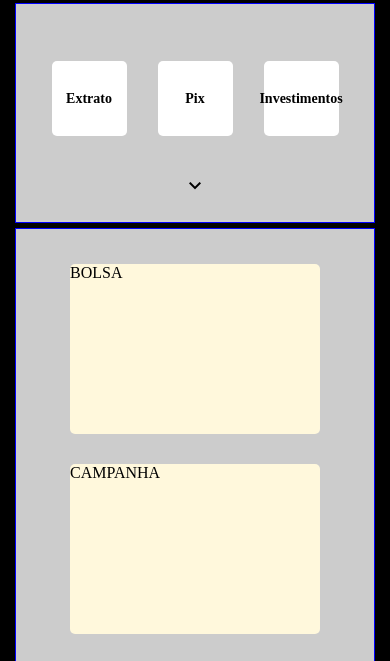
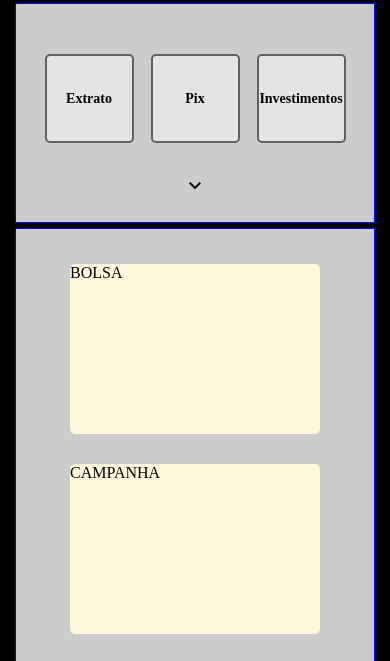
Before and after one commit to Tiago-Viniciuss/ultra-bank, a plain HTML site: page home.html in a window 390 px wide. Shown: the part 157-818 px from the top of the page. Drawn offline with nearby package versions, Linux system fonts and the light colour scheme; files that its build step writes are made by us from their sources.

Commit message:
Update mobile.css

```diff
--- a/estilos-gerais/mobile.css
+++ b/estilos-gerais/mobile.css
@@ -98,12 +98,13 @@ body {
 }
 
 .operaçoes {
-    width: 75px;
-    height: 75px;
-    background-color: white;
+    width: 85px;
+    height: 85px;
+    background-color: rgb(228, 228, 228);
     display: flex;
     justify-content: center;
     align-items: center;
+    border: 2px solid rgb(96, 96, 96);
     border-radius: 5px;
 }
 
@@ -124,11 +125,12 @@ body {
 .operaçoesplus {
     width: 85px;
     height: 85px;
-    background-color: white;
+    background-color: rgb(228, 228, 228);
     display: flex;
     justify-content: space-around;
     align-items: center;
     border-radius: 5px;
+    border: 2px solid grey;
 }
 
 .operaçoesplus p {
```
